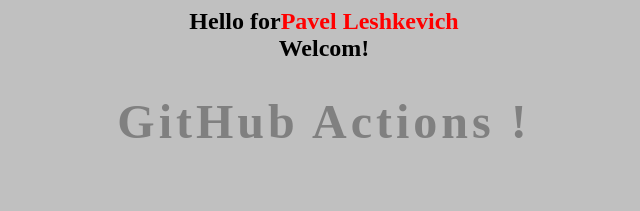
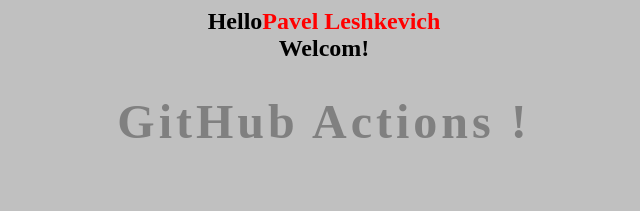
Before and after one commit to lev2203/github-actions-cicd-to-aws, a plain HTML site: page templates/index.html in a window 1280 px wide. Shown: the whole page, without its empty margins (316-956 px from the left). Drawn offline with Linux system fonts and the light colour scheme.

Commit message:
Update index.html

```diff
--- a/templates/index.html
+++ b/templates/index.html
@@ -18,7 +18,7 @@
 </SCRIPT>
 <BODY  bgcolor=silver  onLoad=Elastic()>
 <CENTER>
-<font color="black"><h2>Hello for<font color="red">Pavel Leshkevich</font><br>
+<font color="black"><h2>Hello<font color="red">Pavel Leshkevich</font><br>
 Welcom!
 <font color="gray"><H1 ID="elastic" ALIGN="Center">GitHub Actions !</H1>
 <br>
```
